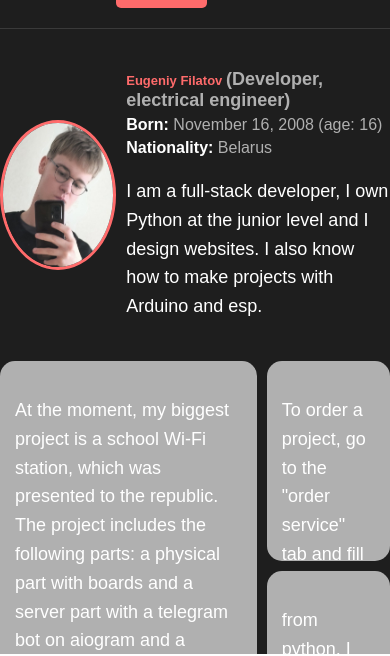
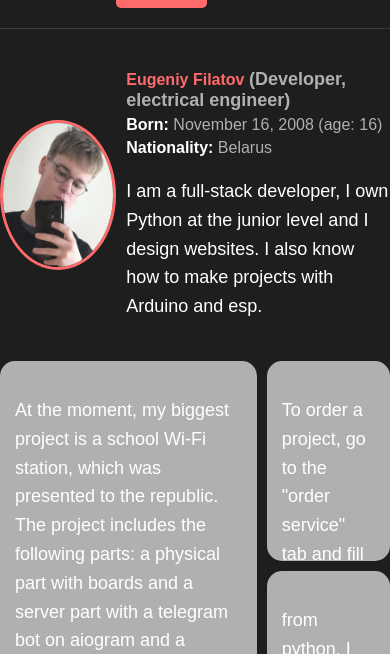
Before and after one commit to zeniafiat/my-page, a plain HTML site: page index.html in a window 390 px wide. Shown: the part 86-742 px from the top of the page. Drawn offline with Linux system fonts and the light colour scheme.

Commit message:
font size

```diff
--- a/data/section-styles/previev.css
+++ b/data/section-styles/previev.css
@@ -20,7 +20,7 @@
     font-size: 32px;
     margin: 0;
     @media (max-width: 600px)  {
-        font-size: small;
+        font-size: 16px;
     }
 }
 
```
